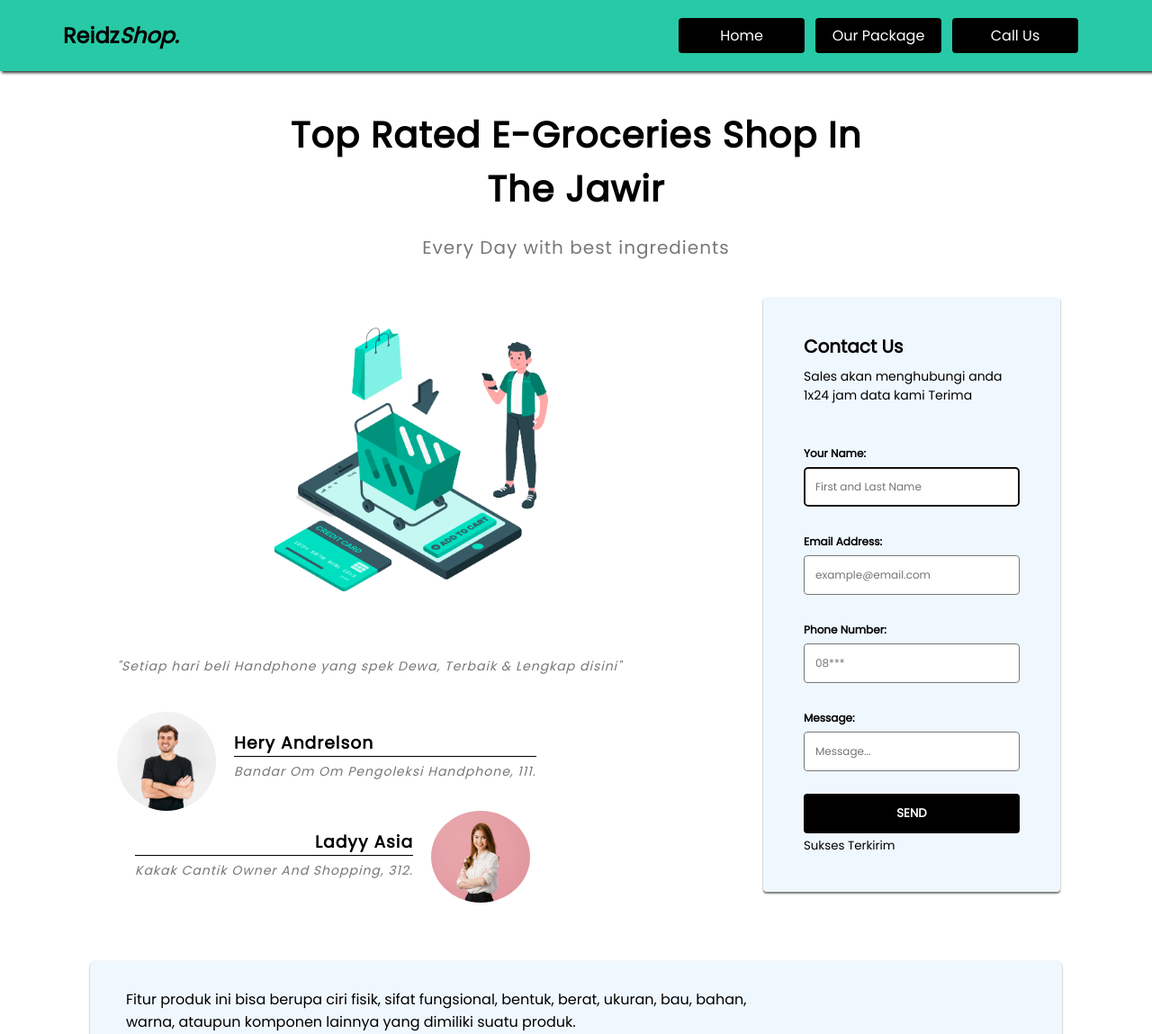
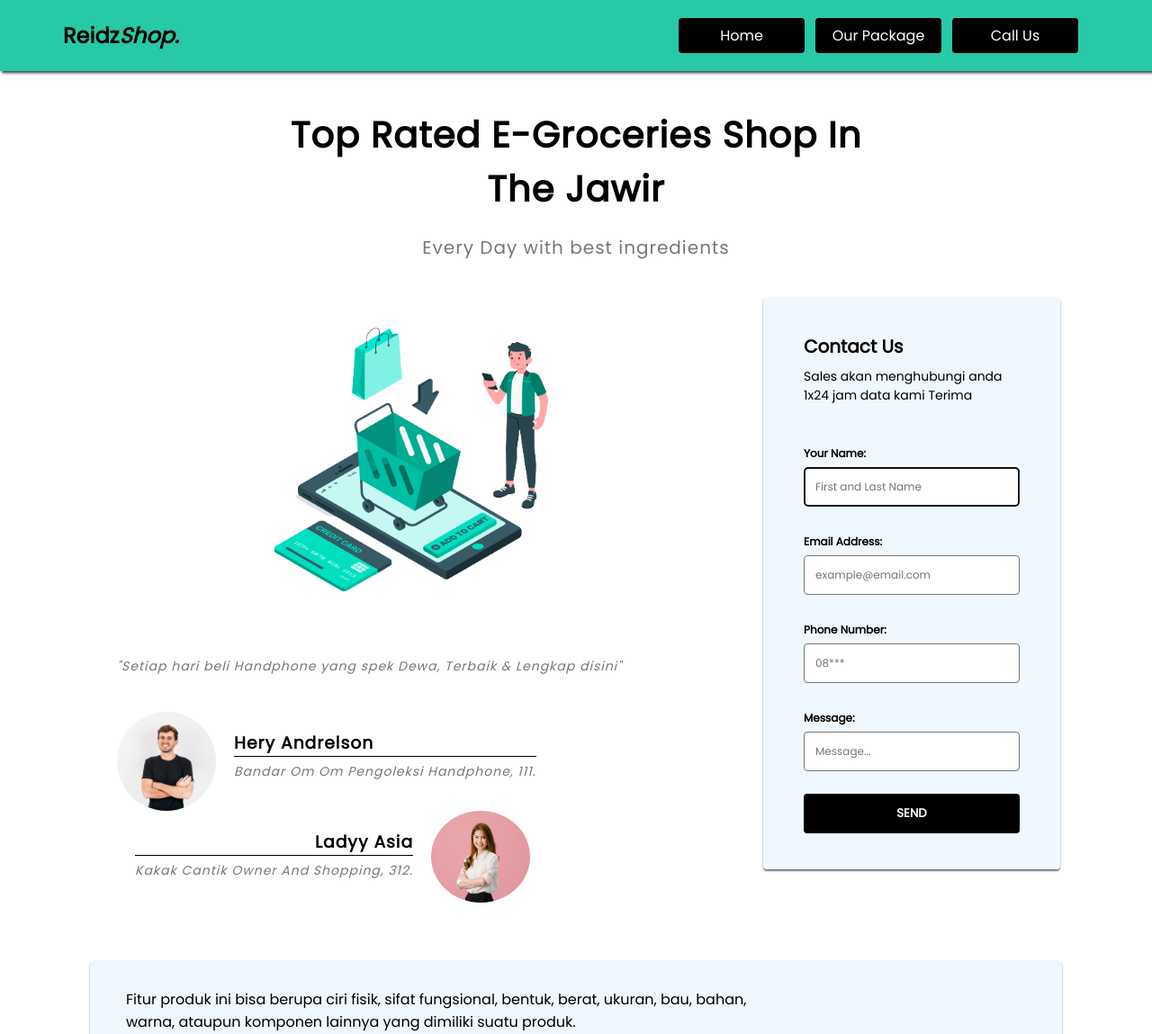
Before and after one commit to reidzf8/rdz-resolusi, a plain HTML site: page index.html in a window 1280 px wide. Shown: the top 1149 px of the page at 90% size. Drawn offline with Linux system fonts and the light colour scheme.

Commit message:
hapus-suces

```diff
--- a/index.html
+++ b/index.html
@@ -109,7 +109,7 @@
                     </div>
 
                     <button onclick="send()" type="submit" class="btn-send">SEND</button>
-                     <small id="succes">Sukses Terkirim</small>
+                     <small id="succes"></small>
                 </form>
             </div>
         </section>
```
